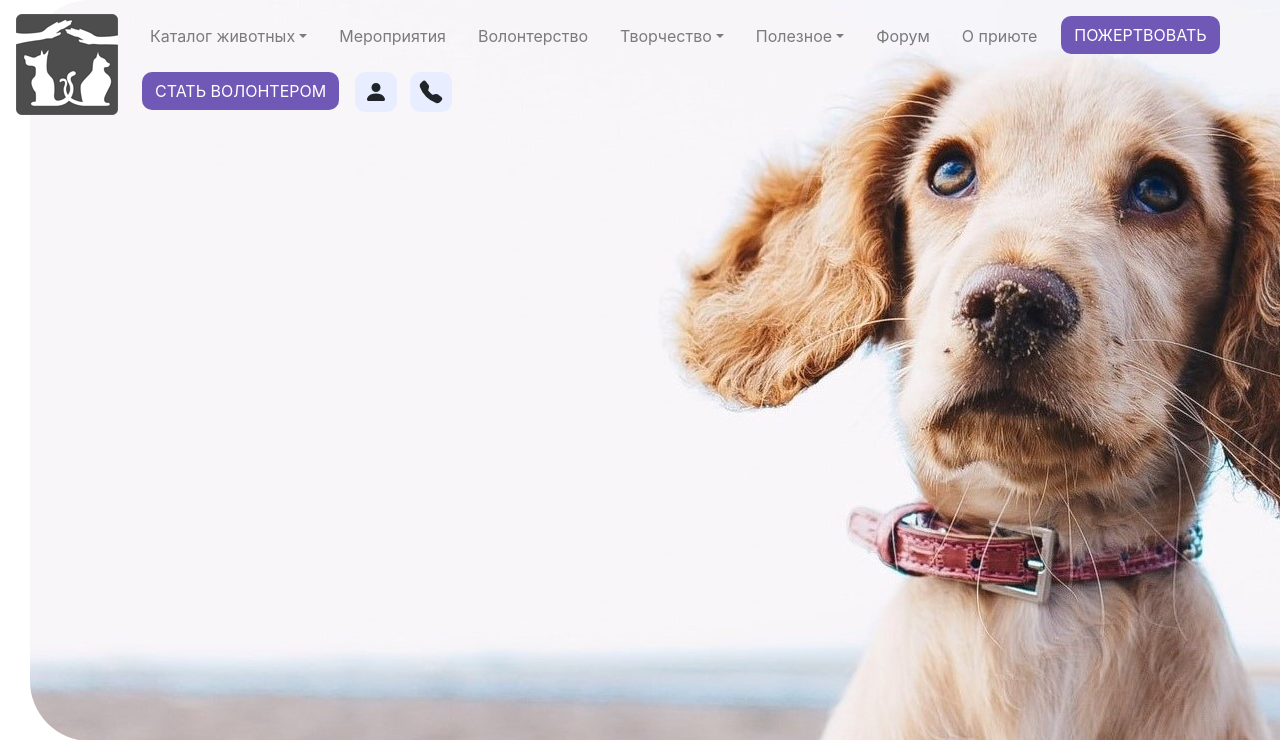
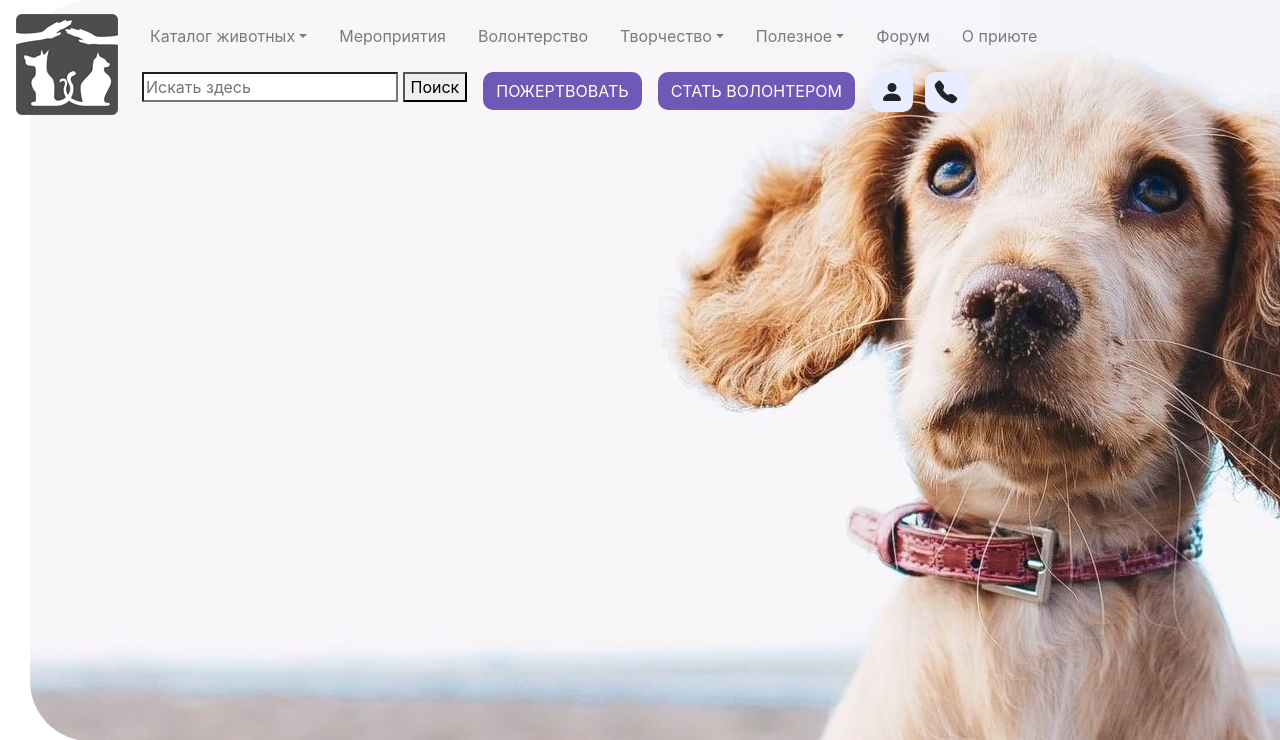
Before and after one commit to chernikov-fedya/shelter, a Django app: page /index/catalog/ in a window 1280 px wide; the page is wider, and only the part inside the window is pictured. Shown: the top 740 px of that part. Run offline with Django 3.2, Linux system fonts and the light colour scheme; some libraries are stand-ins or nearby versions.

Commit message:
Поиск животных(base.html)

```diff
--- a/appShelter/templates/base.html
+++ b/appShelter/templates/base.html
@@ -64,6 +64,14 @@
                                 <li class="p-2 nav-item navbar-li">
                                     <a class="nav-link" href="#">О приюте</a>
                                 </li>
+
+                                <li class="p-2 nav-item navbar-li">
+                                    <form action="" method="get">
+                                        <input placeholder="Искать здесь" type="search" name="search">
+                                        <button type="submit">Поиск</button>
+                                    </form>
+                                </li>
+
                                 <li class="nav-item">
                                     <a class="nav-link" href="#"><button style="background-color: #7058B6; border-radius: 10px; color: #fff;" class="but-green-menu btn btn-md">ПОЖЕРТВОВАТЬ</button></a>
                                 </li>
```
